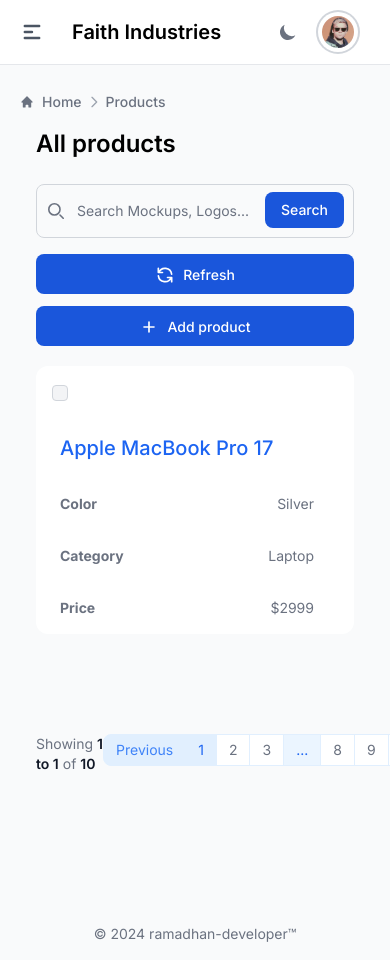
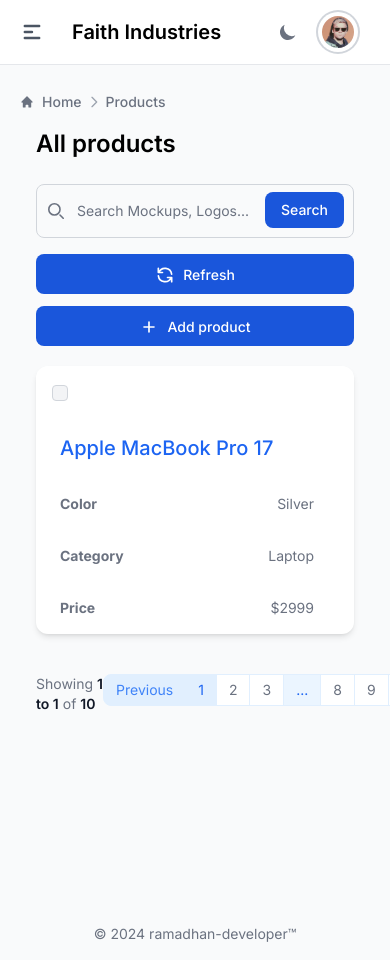
Before and after one commit to MRSA-ID/faith-industries-shop, a Next.js app: page /dashboard/products in a window 390 px wide. Built offline with nearby package versions, Linux system fonts and the light colour scheme.

Commit message:
fix style table

```diff
--- a/pages/dashboard/products.tsx
+++ b/pages/dashboard/products.tsx
@@ -87,7 +87,7 @@
               </Table.HeadCell>
             </Table.Head>
             <Table.Body className="divide-y w-full ">
-              <Table.Row className="bg-white block mb-20 rounded-xl md:table-row dark:border-gray-700 dark:bg-gray-800">
+              <Table.Row className="bg-white shadow-md md:shadow-none block mb-5 rounded-xl md:table-row dark:border-gray-700 dark:bg-gray-800">
                 <Table.Cell className="p-4 md:table-cell">
                   <Checkbox className='checked:text-blue-600 focus:ring-blue-300 dark:focus:ring-blue-600' />
                 </Table.Cell>
```
